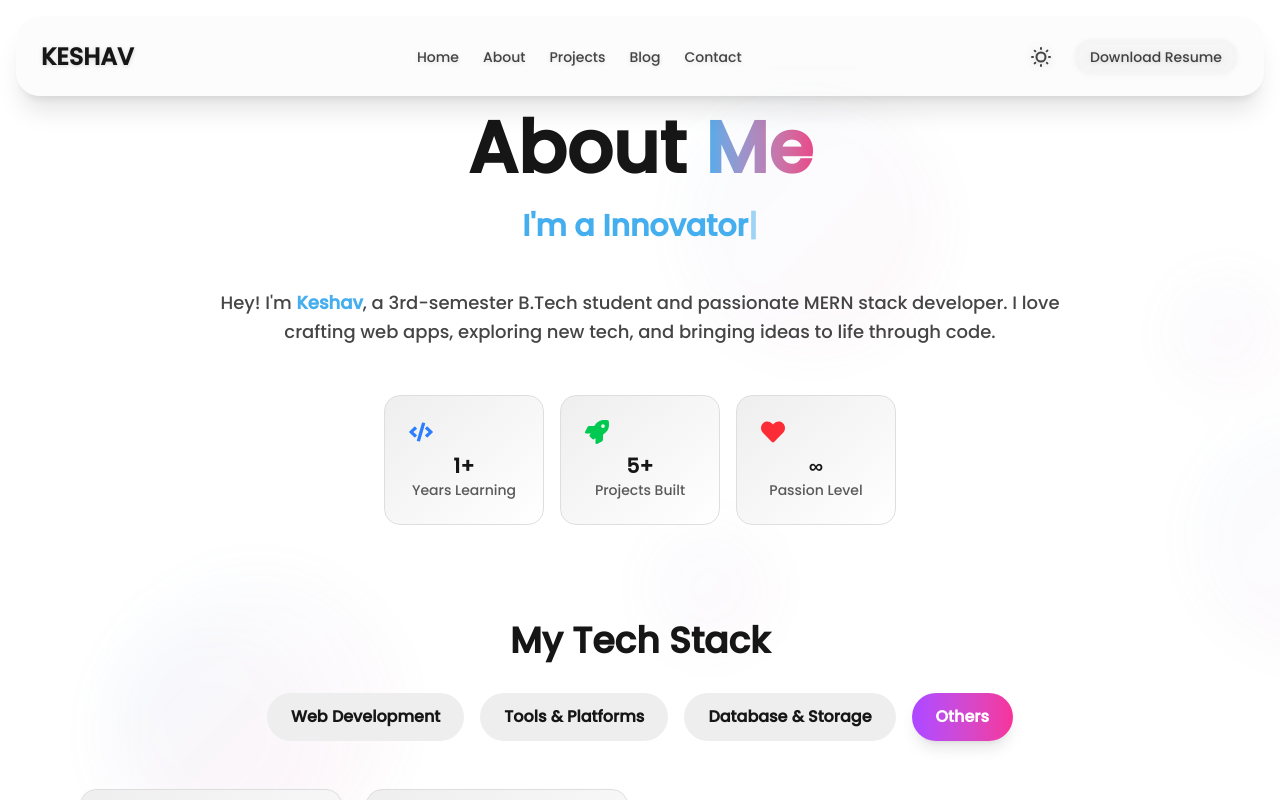
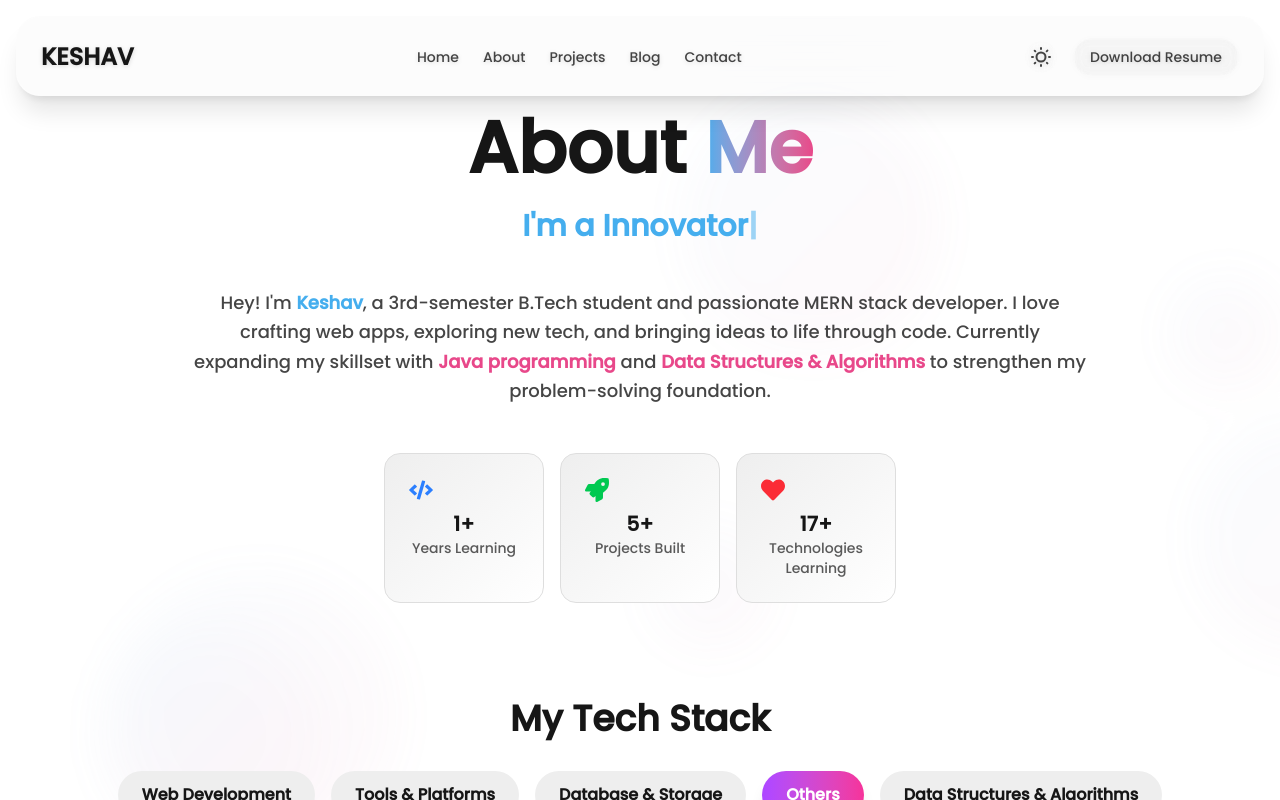
Before and after one commit to ikeshav26/_portfolio, a React (Vite) app: page /about in a window 1280 px wide. Both pictures are taken after a click on the button "Others". Shown: the top 800 px of the page. Built offline with nearby package versions, Linux system fonts and the light colour scheme; a web font is replaced by a local one.

Commit message:
✨ About section changed

```diff
--- a/src/pages/About.jsx
+++ b/src/pages/About.jsx
@@ -223,9 +223,45 @@ const About = () => {
           level: 85,
         },
         {
+          name: "Java",
+          icon: <FaCode color="#f89820" />,
+          description: "Object-oriented programming",
+          level: 70,
+        },
+        {
           name: "Jupyter",
           icon: <SiJupyter color="#F37626" />,
           description: "Notebook IDE",
+          level: 80,
+        },
+      ],
+    },
+    {
+      title: "Data Structures & Algorithms",
+      color: "from-indigo-500 to-purple-600",
+      technologies: [
+        {
+          name: "Arrays & Strings",
+          icon: <FaCode color="#667eea" />,
+          description: "Linear data structures",
+          level: 75,
+        },
+        // {
+        //   name: "Trees & Graphs",
+        //   icon: <FaCode color="#764ba2" />,
+        //   description: "Hierarchical structures",
+        //   level: 65,
+        // },
+        {
+          name: "Dynamic Programming",
+          icon: <FaCode color="#f093fb" />,
+          description: "Optimization techniques",
+          level: 60,
+        },
+        {
+          name: "Sorting & Searching",
+          icon: <FaCode color="#4facfe" />,
+          description: "Algorithmic fundamentals",
           level: 80,
         },
       ],
@@ -247,8 +283,8 @@ const About = () => {
     },
     {
       icon: <FaHeart />,
-      value: "∞",
-      label: "Passion Level",
+      value: "17+",
+      label: "Technologies Learning",
       color: "text-red-500",
     },
   ];
@@ -314,7 +350,8 @@ const About = () => {
             Hey! I'm <strong className="text-primary">Keshav</strong>, a
             3rd-semester B.Tech student and passionate MERN stack developer. I
             love crafting web apps, exploring new tech, and bringing ideas to
-            life through code.
+            life through code. Currently expanding my skillset with <strong className="text-secondary">Java programming</strong> and
+            <strong className="text-secondary"> Data Structures & Algorithms</strong> to strengthen my problem-solving foundation.
           </p>
 
           {/* Interactive Stats */}
```
